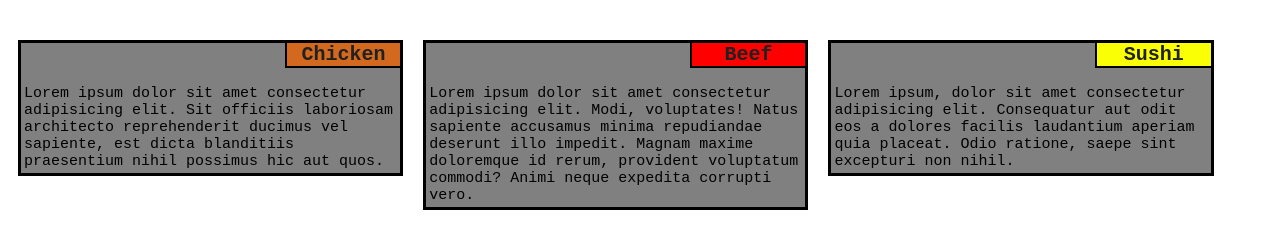
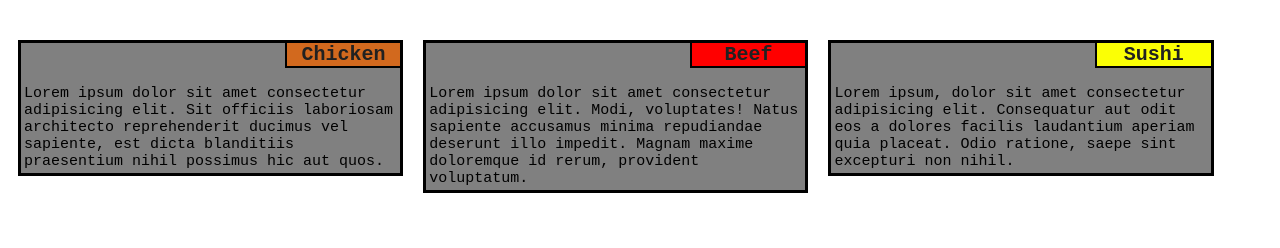
Before and after one commit to souvikpramanikgit/mod2_solution, a plain HTML site: page index.html in a window 1280 px wide. Shown: the part 94-342 px from the top of the page. Drawn offline with Linux system fonts and the light colour scheme.

Commit message:
Update index.html

```diff
--- a/index.html
+++ b/index.html
@@ -16,7 +16,7 @@
     </section>
     <section class="section" id="section1">
         <h2 id="h2">Beef</h2>
-        <p>Lorem ipsum dolor sit amet consectetur adipisicing elit. Modi, voluptates! Natus sapiente accusamus minima repudiandae deserunt illo impedit. Magnam maxime doloremque id rerum, provident voluptatum commodi? Animi neque expedita corrupti vero.</p>
+        <p>Lorem ipsum dolor sit amet consectetur adipisicing elit. Modi, voluptates! Natus sapiente accusamus minima repudiandae deserunt illo impedit. Magnam maxime doloremque id rerum, provident voluptatum.</p>
     </section>
     <section class="section" id="section3">
         <h2 id="h3">Sushi</h2>
```
